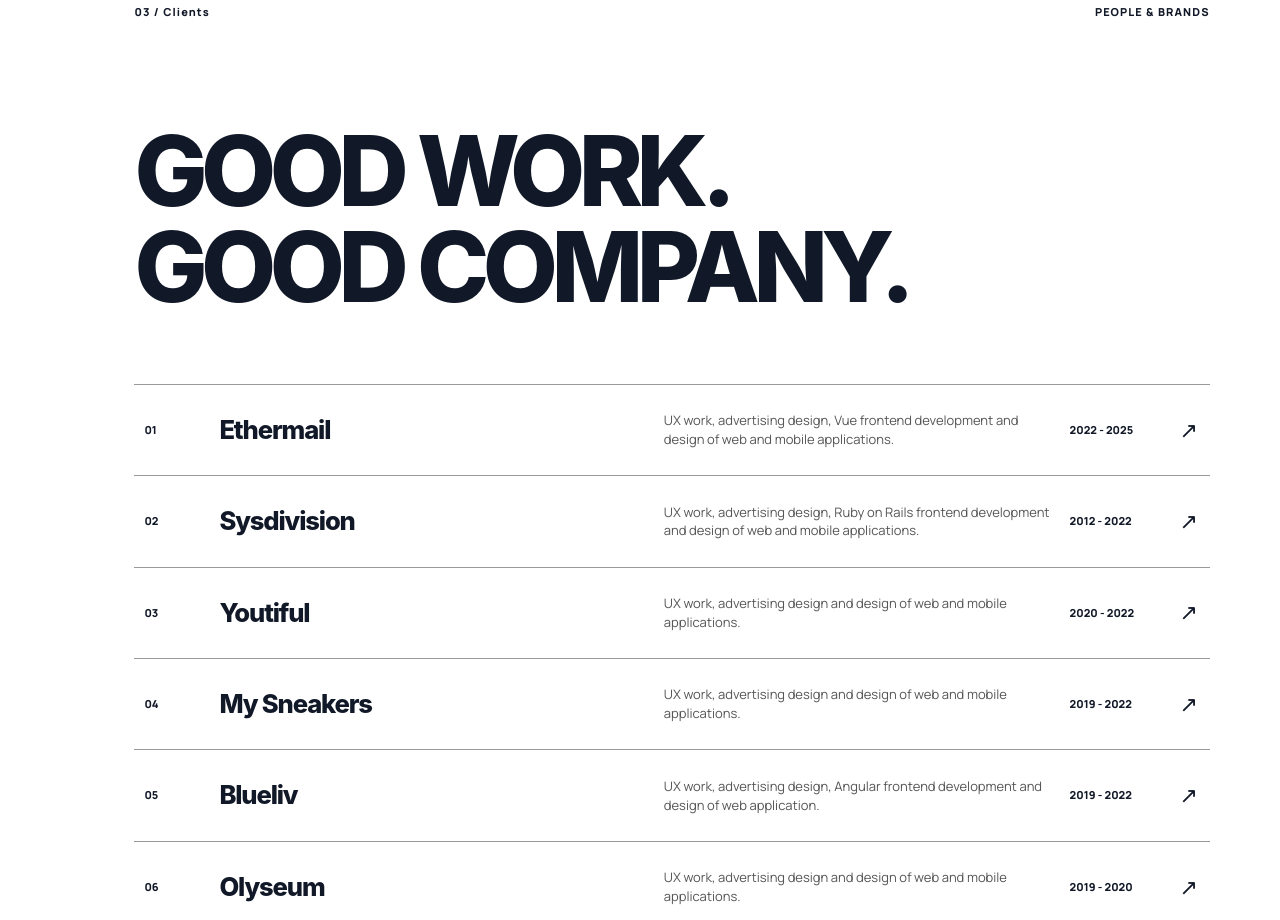
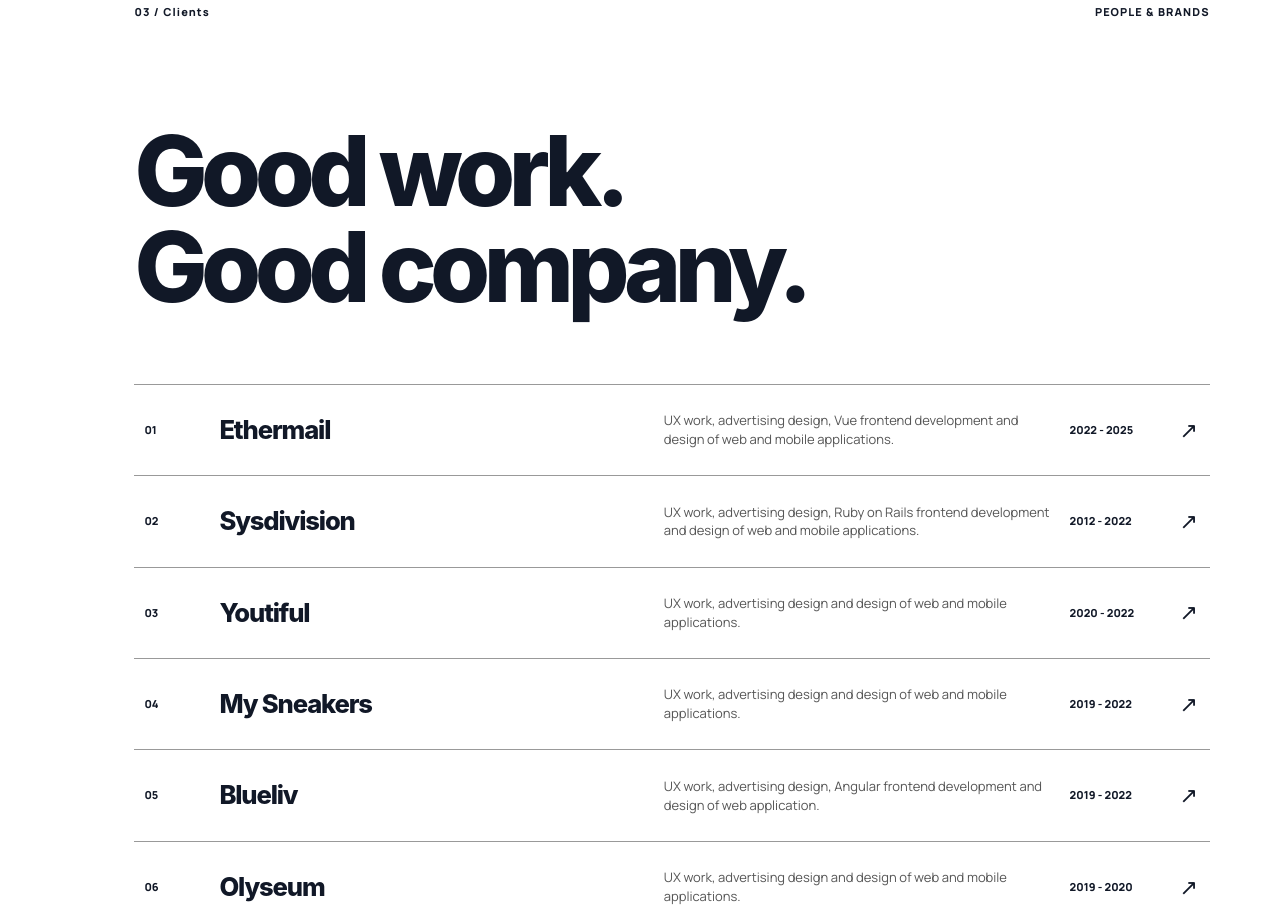
Before and after one commit to xinaski/xinaski-design, a Vue app: page / in a window 1280 px wide. Shown: the part 4020-4940 px from the top of the page. Built offline with nearby package versions, Linux system fonts and the light colour scheme; a web font is replaced by a local one.

Commit message:
Use sentence-case Clients headline consistent with About and Portfolio

```diff
--- a/src/views/Home.vue
+++ b/src/views/Home.vue
@@ -69,7 +69,7 @@ const capabilities = [
 
       <section id="customers" class="editorial-section clients-section">
         <div class="section-heading"><span>03 / {{ t('navbar.customers-title') }}</span><span>PEOPLE & BRANDS</span></div>
-        <h2>GOOD WORK.<br><span class="type-accent">GOOD COMPANY.</span></h2>
+        <h2>Good work.<br><span class="type-accent">Good company.</span></h2>
         <div class="clients-list">
           <a v-for="(customer, i) in translatedCustomers" :key="customer.id || i" :href="customer.url || '#customers'" :target="customer.url ? '_blank' : undefined" :rel="customer.url ? 'noopener noreferrer' : undefined" class="client-row">
             <span class="client-index">{{ String(i + 1).padStart(2,'0') }}</span>
```
